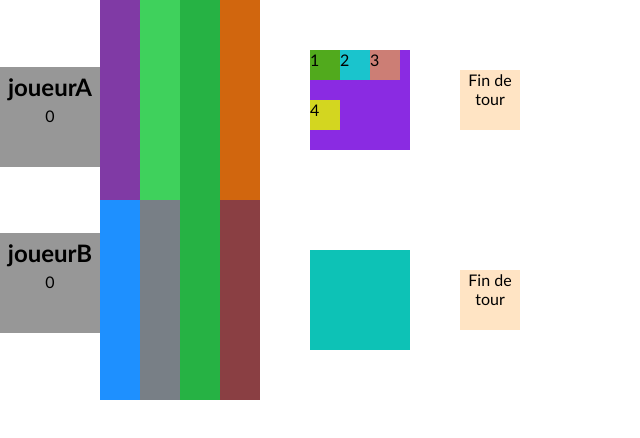
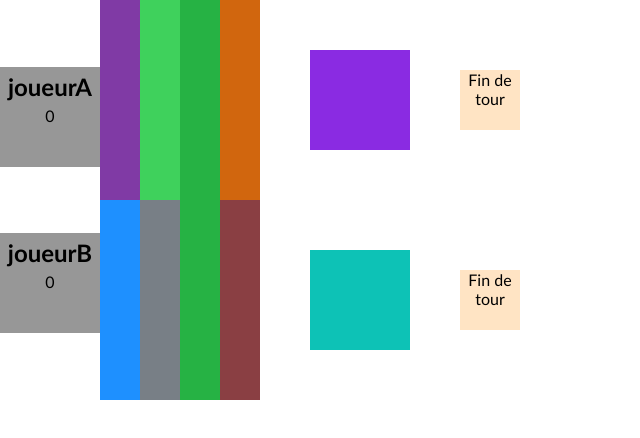
Before and after one commit to Belkian/Jeu-WarGame, a plain HTML site: page index.html in a window 1280 px wide. Shown: the whole page, without its empty margins (0-640 px from the left). Drawn offline with Linux system fonts and the light colour scheme.

Commit message:
tjr sur cet aleatoire de mrd

```diff
--- a/JS/javascript.js
+++ b/JS/javascript.js
@@ -37,8 +37,9 @@ function creationDeLaValeurDeUnite(e){
 BTNFinDeTour.forEach(FinDeTour => { addEventListener('click', ecouteQuelJoueur(FinDeTour))
 });
 function ecouteQuelJoueur(FinDeTour){
-    FinDeTour.addEventListener('click', () => creerUniter(FinDeTour));
+  FinDeTour.addEventListener('click', () => creerUniter(FinDeTour));
 }
+// Quand le joueur appuis sur le bouton fin de tour il ne peut plus bouger les pions sur sont plateau.
 
 function creerUniter(FinDeTour){
   if(FinDeTour.classList.contains('JA')){
@@ -46,6 +47,8 @@ function creerUniter(FinDeTour){
   }
   if(FinDeTour.classList.contains('JB')){
     Create(PionsJoueurA, joueurA)
+    console.log(PionsJoueurB)
+
 
   }
 }
@@ -59,6 +62,7 @@ function verifPoidsJoueur(poidsMax){
 }
 
 function Create(PionsJoueur){
+
   for(i=0;i<15;i++){
     number ++;
     poids = equilibre(250)+60;
--- a/index.html
+++ b/index.html
@@ -20,10 +20,10 @@
                 <div id="div7" class="column" style="height: 200px; width: 40px; background-color:rgb(38, 178, 68); display:flex; flex-direction: column-reverse;" ondrop="drop(event)" ondragover="allowDrop(event)"></div>
                 <div id="div8" class="column" style="height: 200px; width: 40px; background-color:rgb(209, 102, 14); display:flex; flex-direction: column-reverse;" ondrop="drop(event)" ondragover="allowDrop(event)"></div>
                 <div id="PionsJoueurA" class="bourse">
-                    <div id="drag2"  style="height: 30px; width: 30px; background-color:rgb(81, 170, 29);" draggable="true" ondragstart="drag(event)">1</div>
+                    <!-- <div id="drag2"  style="height: 30px; width: 30px; background-color:rgb(81, 170, 29);" draggable="true" ondragstart="drag(event)">1</div>
                     <div id="drag1" style="height: 30px; width: 30px; background-color:rgb(26, 196, 205);" draggable="true" ondragstart="drag(event)">2</div>
                     <div id="drag4" style="height: 30px; width: 30px; background-color:rgb(204, 126, 117);" draggable="true" ondragstart="drag(event)">3</div>
-                    <div id="drag3" style="height: 30px; width: 30px; background-color:rgb(211, 214, 32);" draggable="true" ondragstart="drag(event)">4</div>
+                    <div id="drag3" style="height: 30px; width: 30px; background-color:rgb(211, 214, 32);" draggable="true" ondragstart="drag(event)">4</div> -->
                 </div>
                 <div class="FinDeTour JA"><p>Fin de tour</p></div>
             </div>
```
